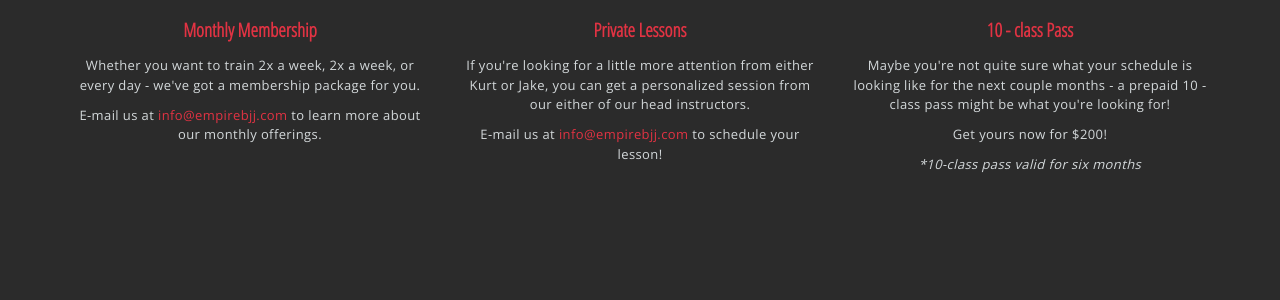
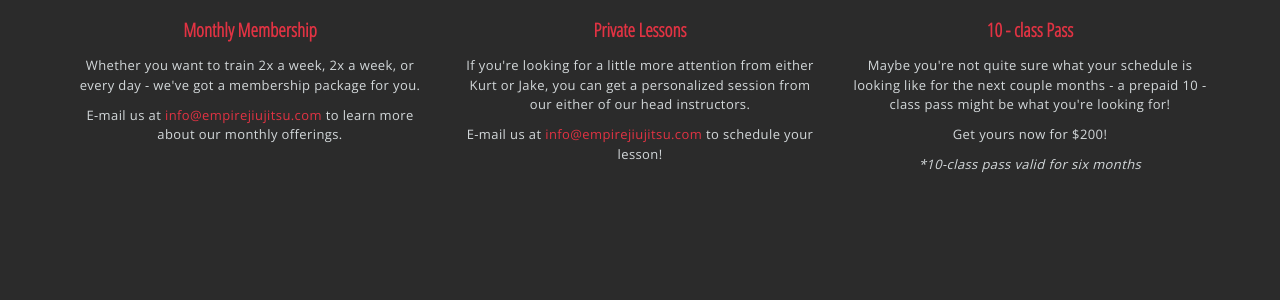
Before and after one commit to eriktjacobsen/empirebjj, a Jekyll site: the page built from index.html, in a window 1280 px wide and 900 px high, scrolled down 2679 px. Shown: the part 154-454 px from the top of the window. Built offline with Jekyll 4.4.1, drawn with Linux system fonts in a browser that asks for light colours.

Commit message:
Fix email

```diff
--- a/_includes/services.html
+++ b/_includes/services.html
@@ -14,7 +14,7 @@
                     </span>
                     <h4 class="service-heading">Monthly Membership</h4>
                     <p class="service-description">Whether you want to train 2x a week, 2x a week, or every day - we've got a membership package for you.</p>
-                    <p class="service-description">E-mail us at <a href='mailto:info@empirebjj.com'>info@empirebjj.com</a> to learn more about our monthly offerings.</p>
+                    <p class="service-description">E-mail us at <a href='mailto:info@empirejiujitsu.com'>info@empirejiujitsu.com</a> to learn more about our monthly offerings.</p>
                 </div>
                 <div class="col-md-4">
                     <span class="fa-stack fa-4x">
@@ -25,7 +25,7 @@
                     <p class="service-description">
                         If you're looking for a little more attention from either Kurt or Jake, you can get a personalized session from our either of our head instructors.
                     </p>
-                    <p class="service-description">E-mail us at <a href='mailto:info@empirebjj.com'>info@empirebjj.com</a> to schedule your lesson!</p>
+                    <p class="service-description">E-mail us at <a href='mailto:info@empirejiujitsu.com'>info@empirejiujitsu.com</a> to schedule your lesson!</p>
                 </div>
                 <div class="col-md-4">
                     <span class="fa-stack fa-4x">
```
